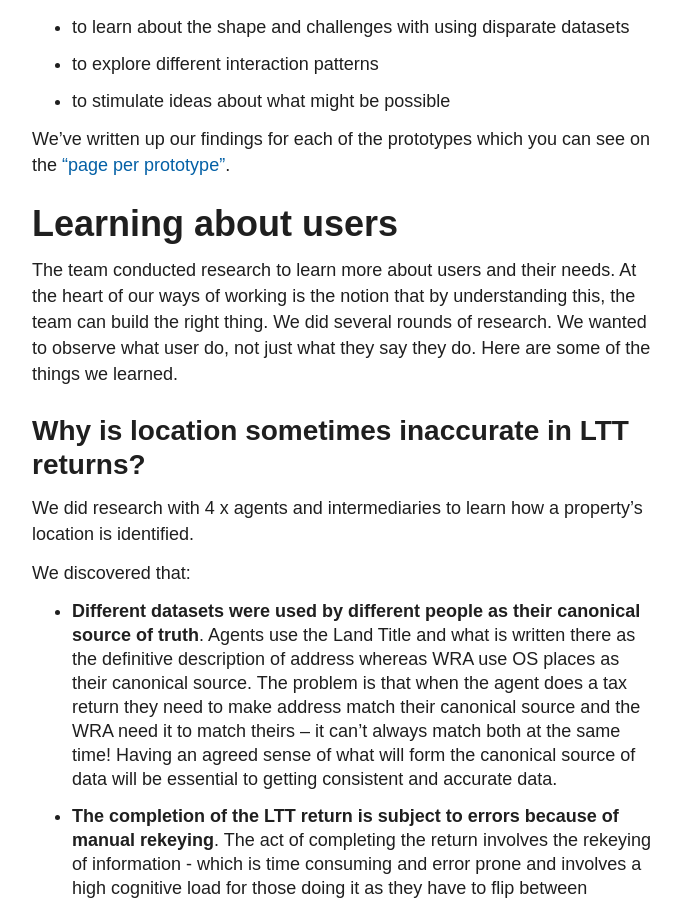
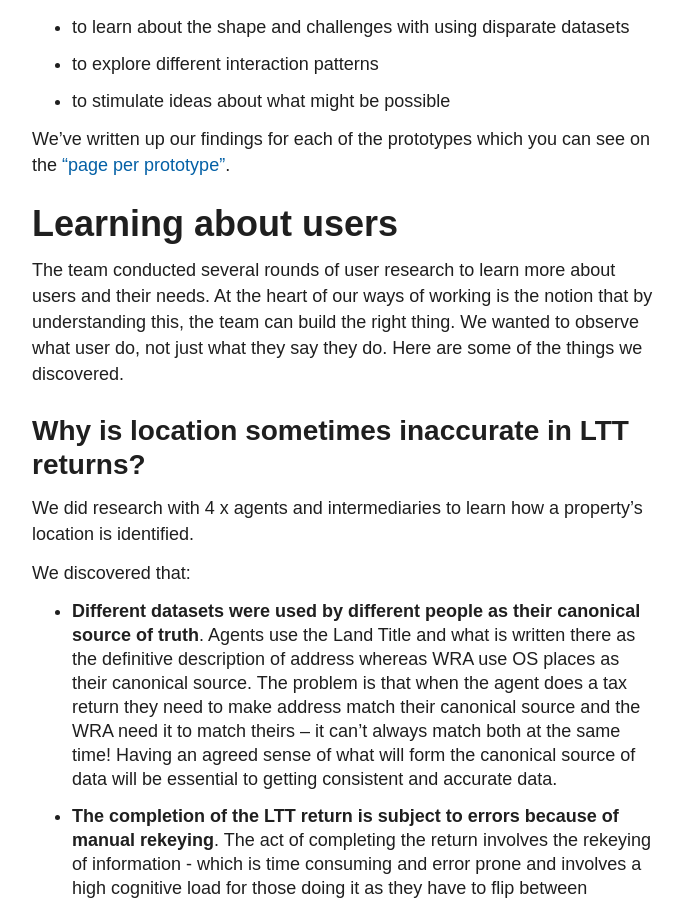
Before and after one commit to Welsh-Revenue-Authority/property-data-poc, a Jekyll site: the page built from en/index.md, in a window 1280 px wide and 900 px high, scrolled down 1508 px. Shown: the whole window, without its empty margins (128-811 px from the left). Built offline with Jekyll 4.4.1, drawn with Linux system fonts in a browser that asks for light colours.

Commit message:
Update index.md
Minor copy amends

```diff
--- a/en/index.md
+++ b/en/index.md
@@ -34,7 +34,7 @@ To help us learn we built a variety of different prototypes. We did these for a
 We’ve written up our findings for each of the prototypes which you can see on the [“page per prototype”](https://welsh-revenue-authority.github.io/property-data-poc/en/prototypes/).
 
 ## Learning about users
-The team conducted research to learn more about users and their needs.  At the heart of our ways of working is the notion that by understanding this, the team can build the right thing.  We did several rounds of research.  We wanted to observe what user do, not just what they say they do.  Here are some of the things we learned.
+The team conducted several rounds of user research to learn more about users and their needs.  At the heart of our ways of working is the notion that by understanding this, the team can build the right thing. We wanted to observe what user do, not just what they say they do. Here are some of the things we discovered.
 
 ### Why is location sometimes inaccurate in LTT returns?
 
```
